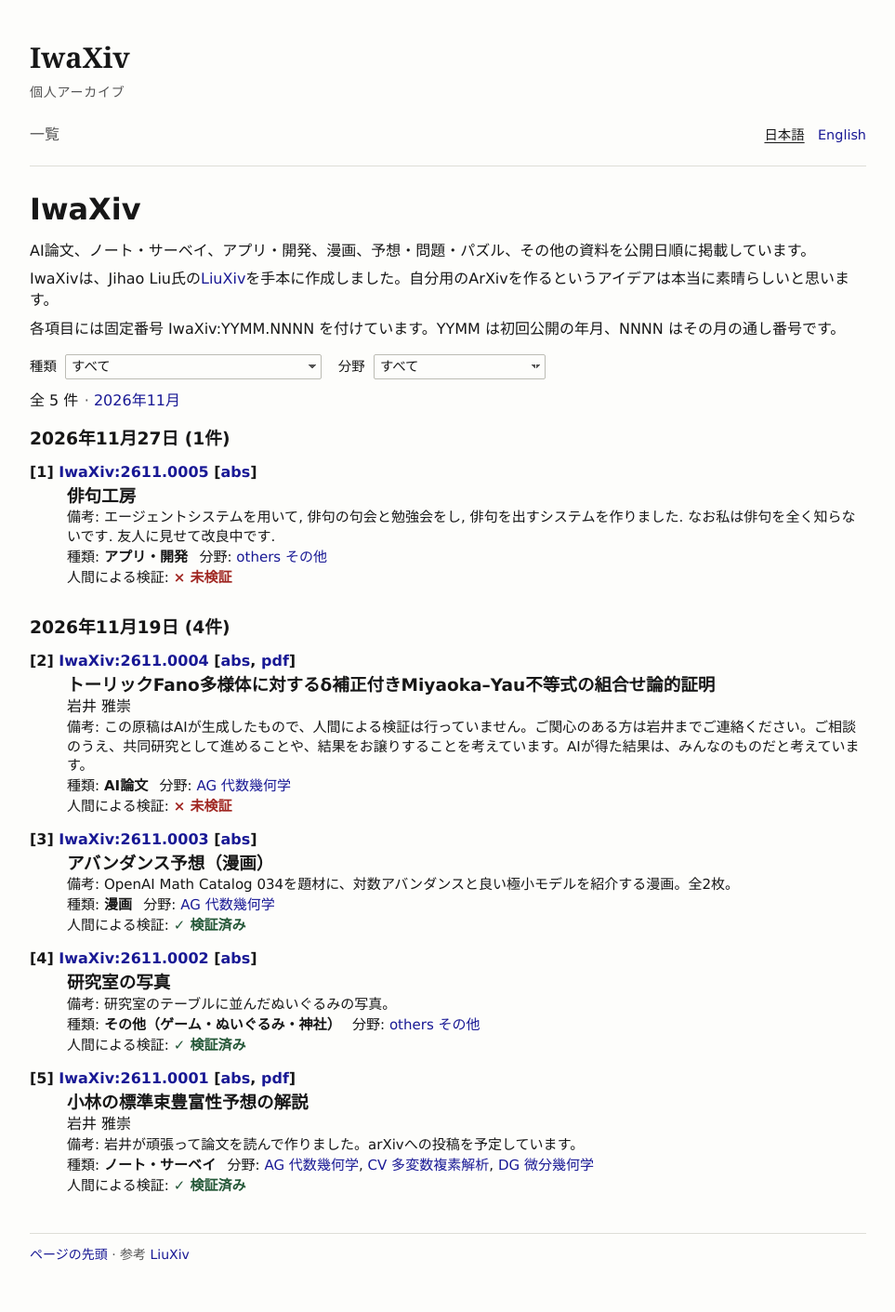
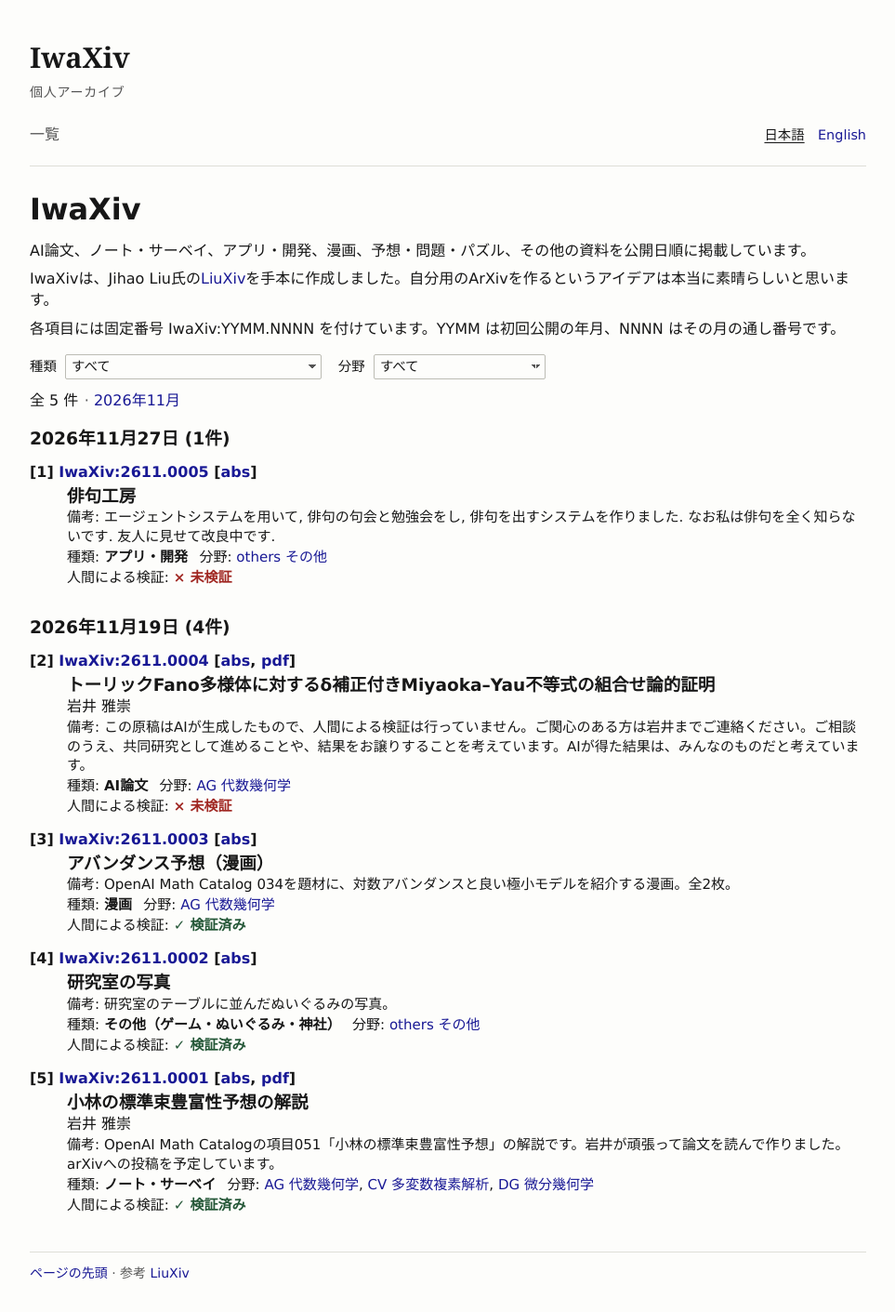
Before and after one commit to masataka123/IwaXiv, a Jekyll site: the page built from index.html, in a window 1280 px wide. Shown: the whole page at 93% size, without its empty margins (158-1121 px from the left). Built offline with Jekyll 4.4.1, drawn with Linux system fonts in a browser that asks for light colours.

Commit message:
Mention OpenAI Math Catalog item 051 in the Kobayashi notes

```diff
--- a/_data/works.yml
+++ b/_data/works.yml
@@ -8,12 +8,12 @@
     authors: 岩井 雅崇
     title: 小林の標準束豊富性予想の解説
     summary: Brody双曲的なコンパクトKähler多様体の標準束の豊富性について、正則円板の第二変分を中心に、OpenAIの証明を解説する。付録ではKähler–Ricciフローを用いた証明も紹介する。2026年11月26日改訂。33ページ。v0.01。
-    comments: 岩井が頑張って論文を読んで作りました。arXivへの投稿を予定しています。
+    comments: OpenAI Math Catalogの項目051「小林の標準束豊富性予想」の解説です。岩井が頑張って論文を読んで作りました。arXivへの投稿を予定しています。
   en:
     authors: Masataka Iwai
     title: An Exposition of Kobayashi’s Canonical Ampleness Conjecture
     summary: An exposition of OpenAI’s proof of canonical ampleness for Brody hyperbolic compact Kähler manifolds, with an emphasis on the second variation of holomorphic discs. The appendix presents a proof using the Kähler–Ricci flow. Revised November 26, 2026. 33 pages. Version 0.01.
-    comments: Iwai put a lot of effort into reading the paper and writing this exposition. The author plans to submit this exposition to arXiv.
+    comments: This is an exposition of Kobayashi’s canonical ampleness conjecture, item 051 in the OpenAI Math Catalog. Iwai put a lot of effort into reading the paper and writing this exposition. The author plans to submit this exposition to arXiv.
 
 - id: "2611.0002"
   published_on: "2026-11-19"
```
